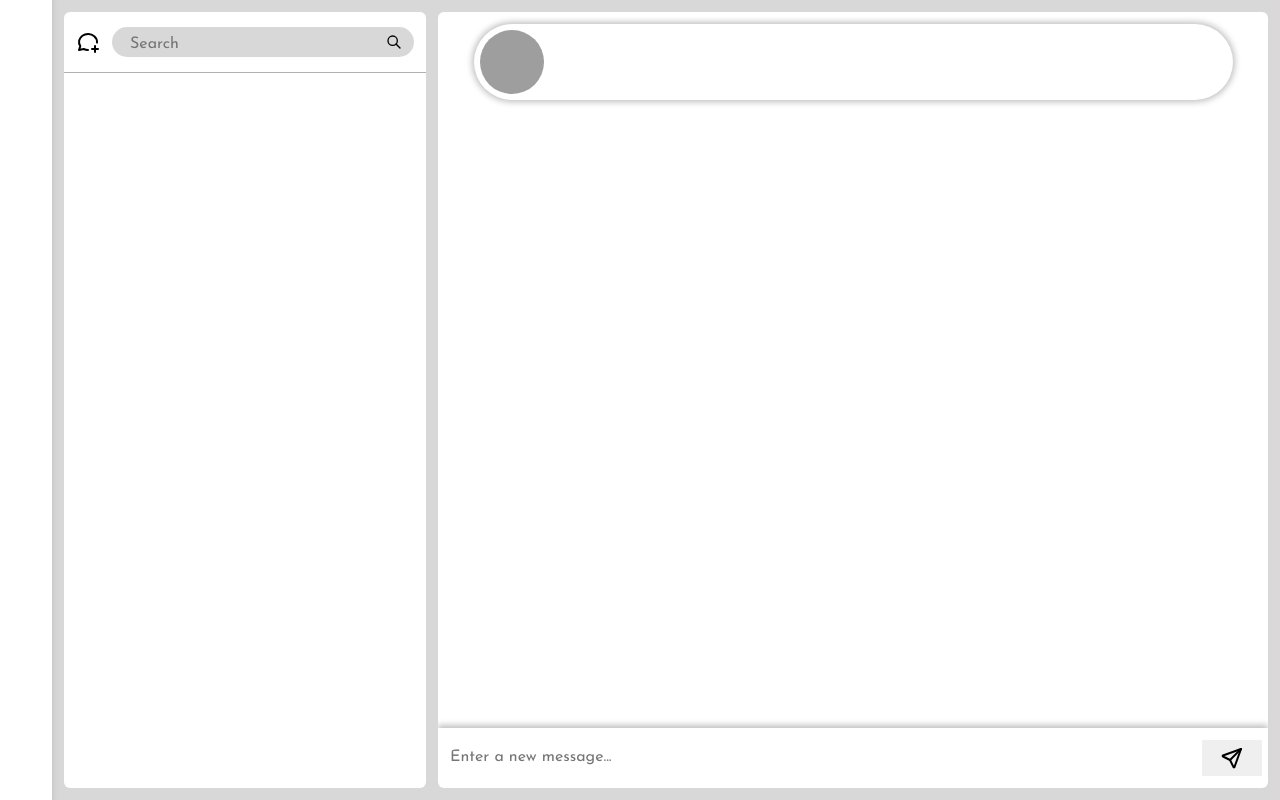
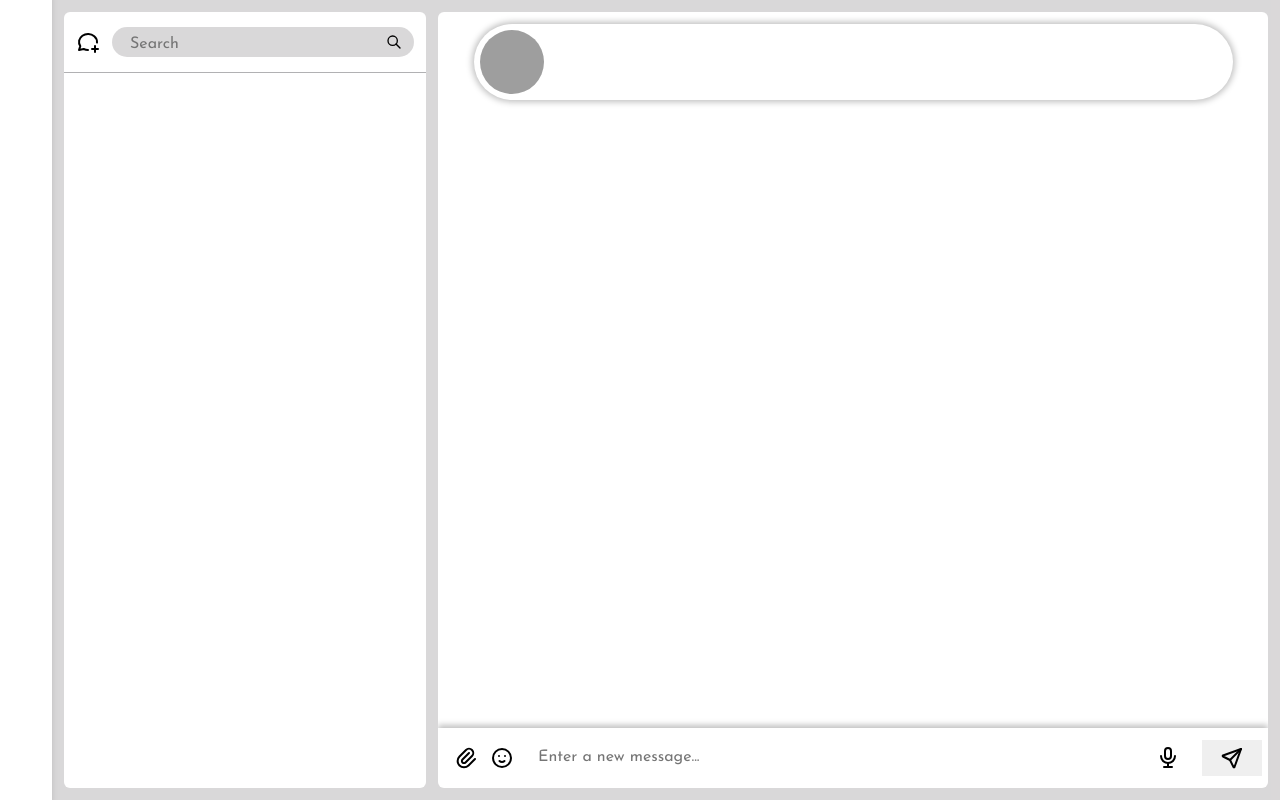
Before and after one commit to prince-jagani/chat-app-react, a React (Create React App) app in the folder client/: page / in a window 1280 px wide. Built offline with nearby package versions, Linux system fonts and the light colour scheme; grey boxes are pictures that could not be loaded.

Commit message:
updated design of chat ui

```diff
--- a/client/src/Components/ChatUI/user-chats/user-chats.tsx
+++ b/client/src/Components/ChatUI/user-chats/user-chats.tsx
@@ -1,4 +1,4 @@
-import { IconMessageCirclePlus, IconSearch, IconSend } from '@tabler/icons-react';
+import { IconMessageCirclePlus, IconMicrophone, IconMoodSmile, IconPaperclip, IconSearch, IconSend } from '@tabler/icons-react';
 import './user-chats.css';
 import React, { useEffect, useRef, useState } from 'react';
 
@@ -46,6 +46,8 @@ export const UserChats: React.FC<UserChatsProps> = ({ className = '' }) => {
                 </div>
                 <div className="main-chat-box" />
                 <div className="send-message-controls">
+                    <IconPaperclip style={{ marginLeft: 16 }} />
+                    <IconMoodSmile style={{ margin: "0 12px" }} />
                     <textarea className="message-ctrl-input scrollable-div"
                         value={messageText}
                         ref={messageFieldRef}
@@ -61,6 +63,7 @@ export const UserChats: React.FC<UserChatsProps> = ({ className = '' }) => {
                             else setResizeMessageField(true);
                         }}
                     />
+                    <IconMicrophone style={{ margin: "0 16px" }} />
                     <button
                         type="submit"
                         className="message-ctrl-send-btn"><IconSend /></button>
```
